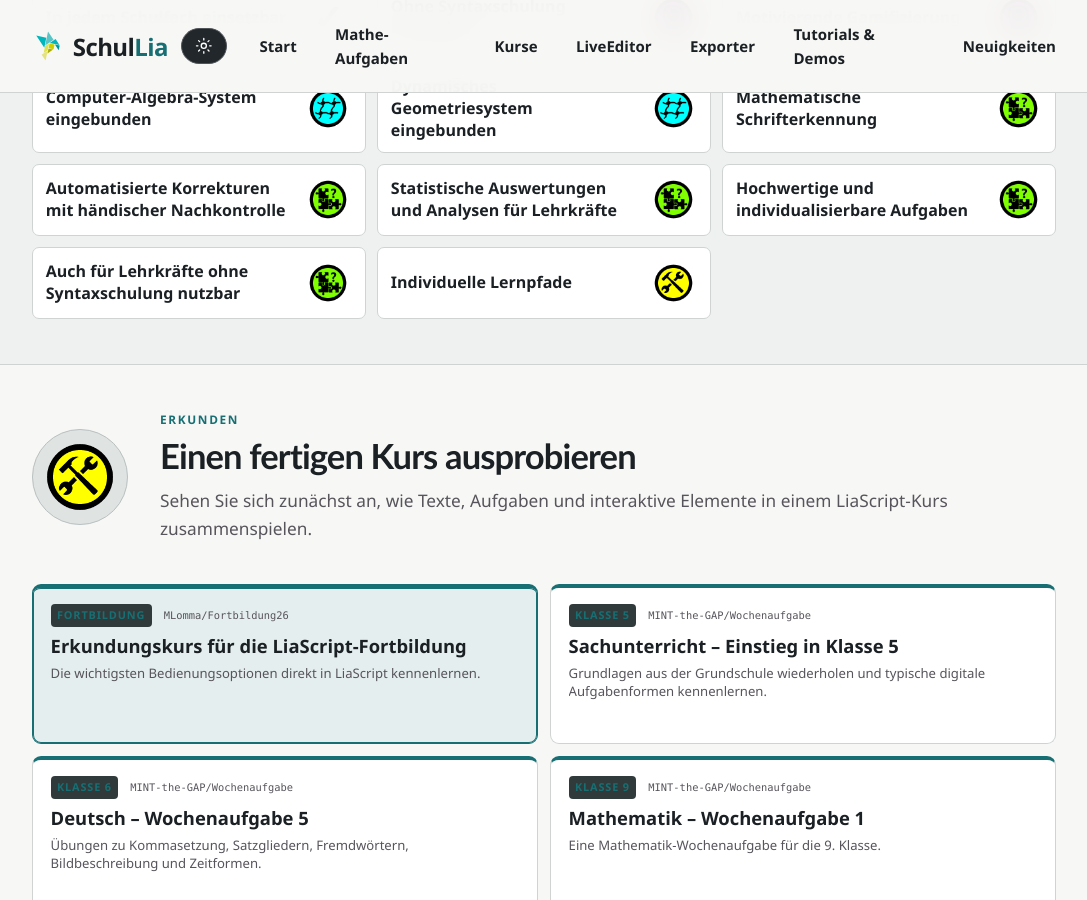
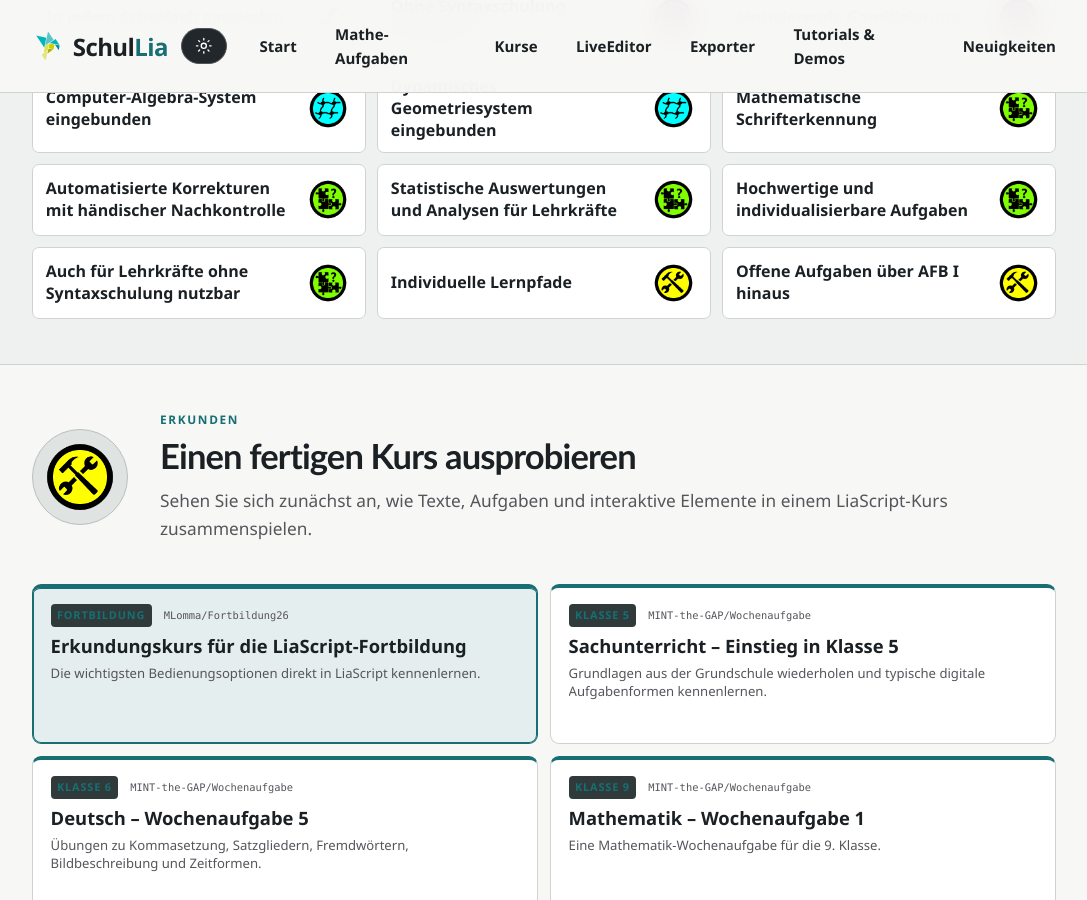
Before and after one commit to SchulLia/SchulLia.github.io, a Jekyll site: the page built from index.html, in a window 1280 px wide and 900 px high, scrolled down 1371 px. Shown: the whole window, without its empty margins (96-1183 px from the left). Built offline with Jekyll 4.4.1, drawn with Linux system fonts in a browser that asks for light colours.

Commit message:
Add open tasks need

```diff
--- a/_data/bedarfe.yml
+++ b/_data/bedarfe.yml
@@ -91,6 +91,10 @@ items:
     stage: erkunden
     status: noch_einzuordnen
     updated: 2026-11-12
+  - title: Offene Aufgaben über AFB I hinaus
+    stage: erkunden
+    status: noch_einzuordnen
+    updated: 2026-11-14
   - title: Statistische Auswertungen und Analysen für Lehrkräfte
     stage: ordnen
     status: noch_einzuordnen
```
